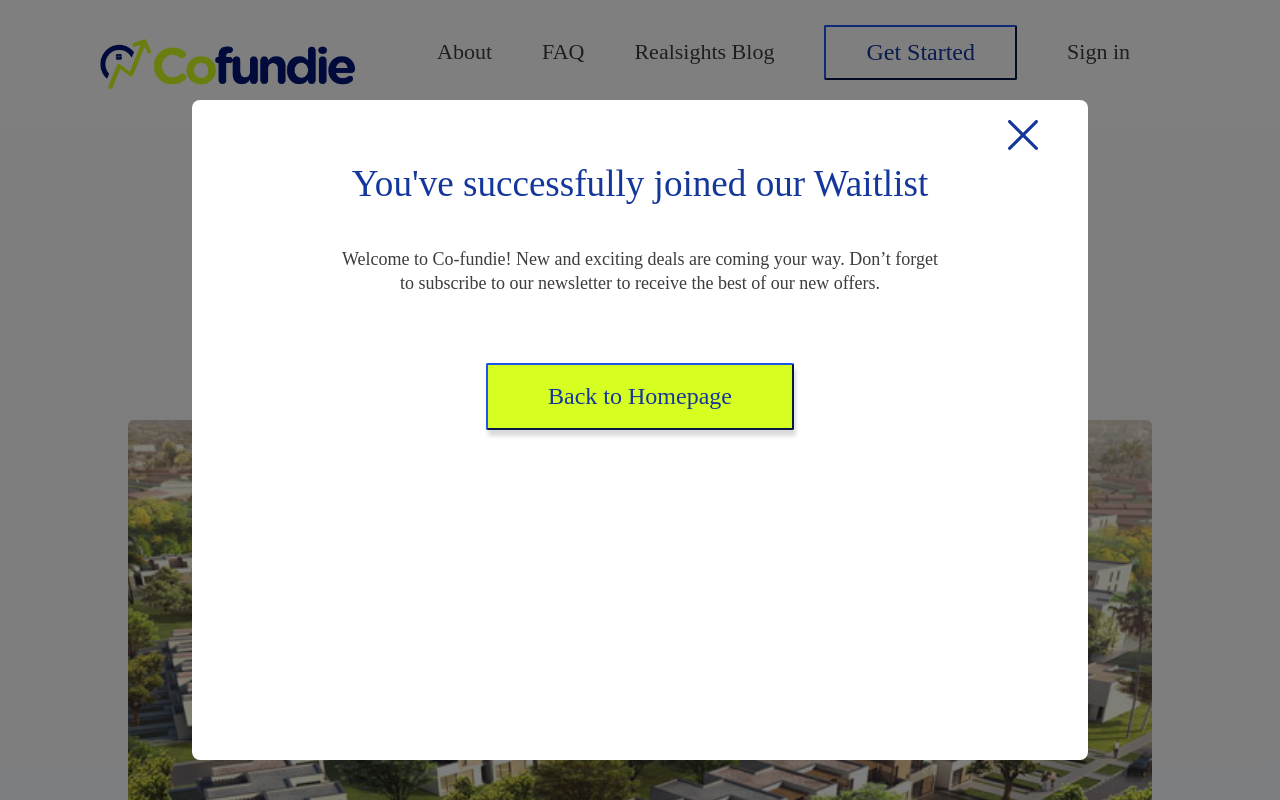
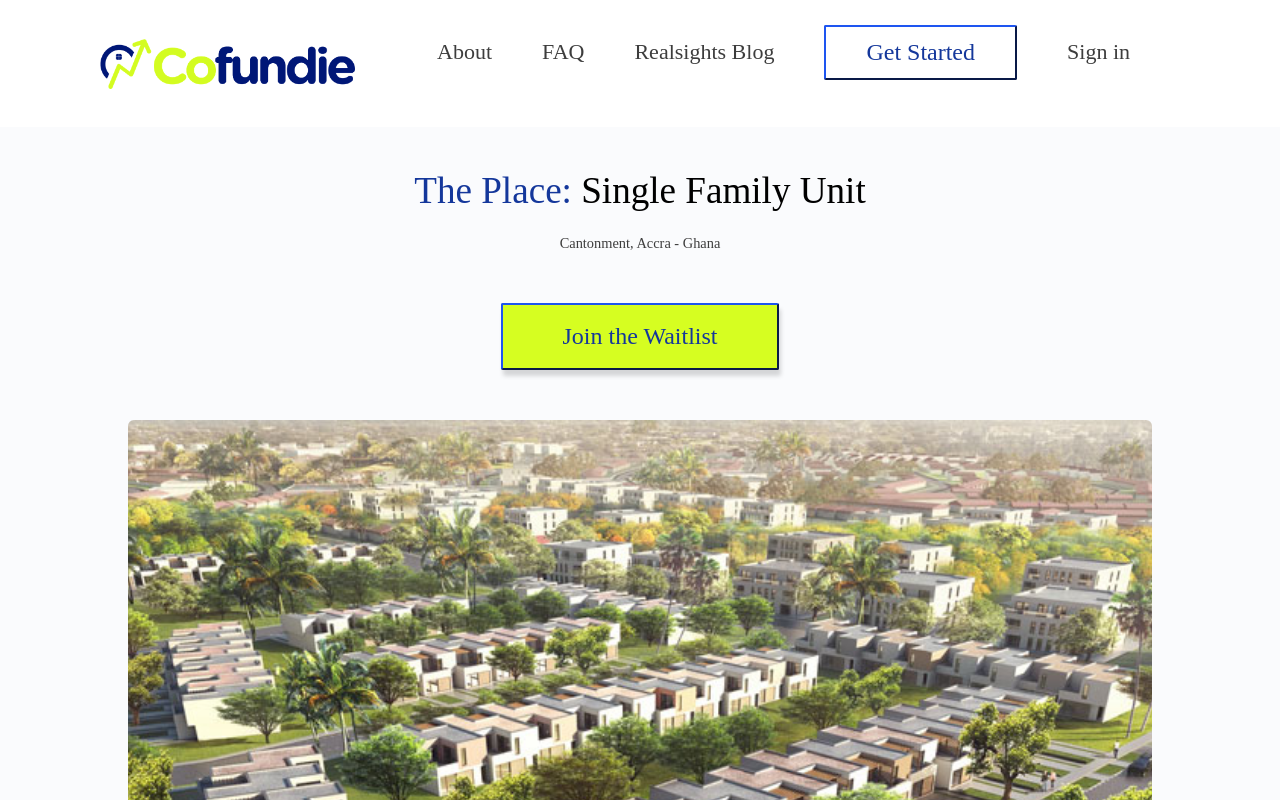
Before and after one commit to kdotamoh/cofundie, a React (Create React App) app: page /details/1 in a window 1280 px wide. Shown: the top 800 px of the page. Built offline with nearby package versions, Linux system fonts and the light colour scheme.

Commit message:
click listing to see details

```diff
--- a/src/components/Listings/Listing.js
+++ b/src/components/Listings/Listing.js
@@ -1,16 +1,20 @@
 import React from "react";
 // import PropTypes from "prop-types";
+import { useHistory } from "react-router-dom";
 import styled from "styled-components";
 import { color } from "styled-system";
 
 import { COLORS } from "app-constants";
 // import useIntersect from "hooks/useIntersect";
 
-const ListingStyle = styled.div.attrs(props => ({
-  style: {
-    // opacity: props.ratio || 0.75
-  }
-}))``;
+// const ListingStyle = styled.div.attrs(props => ({
+//   style: {
+//     // opacity: props.ratio || 0.75
+//   }
+// }))``;
+const ListingStyle = styled.div`
+  cursor: pointer;
+`;
 
 const Card = styled.div`
   border-radius: 6px;
@@ -98,10 +102,11 @@ const Listing = ({ listing: data }) => {
   //   threshold: buildThresholdArray()
   //   // threshold: thresholds
   // });
-
+  const history = useHistory();
   return (
     <ListingStyle
       style={{ marginBottom: "6rem" }}
+      onClick={() => history.push(`/details/${data.id}`)}
       // ref={ref}
       // ratio={entry.intersectionRatio}
     >
--- a/src/pages/DetailsPage/WaitListForm.js
+++ b/src/pages/DetailsPage/WaitListForm.js
@@ -94,7 +94,7 @@ const Success = styled.div`
 `;
 
 const WaitListForm = () => {
-  const [status, setStatus] = React.useState("submitted");
+  const [status, setStatus] = React.useState("unsubmitted");
   const history = useHistory();
 
   return (
--- a/src/pages/DetailsPage/index.js
+++ b/src/pages/DetailsPage/index.js
@@ -225,7 +225,7 @@ const DetailsPage = ({ listings, match }) => {
         )}
       </main>
       <Modal
-        isOpen={!visible}
+        isOpen={visible}
         style={{
           overlay: {
             position: "fixed",
```
